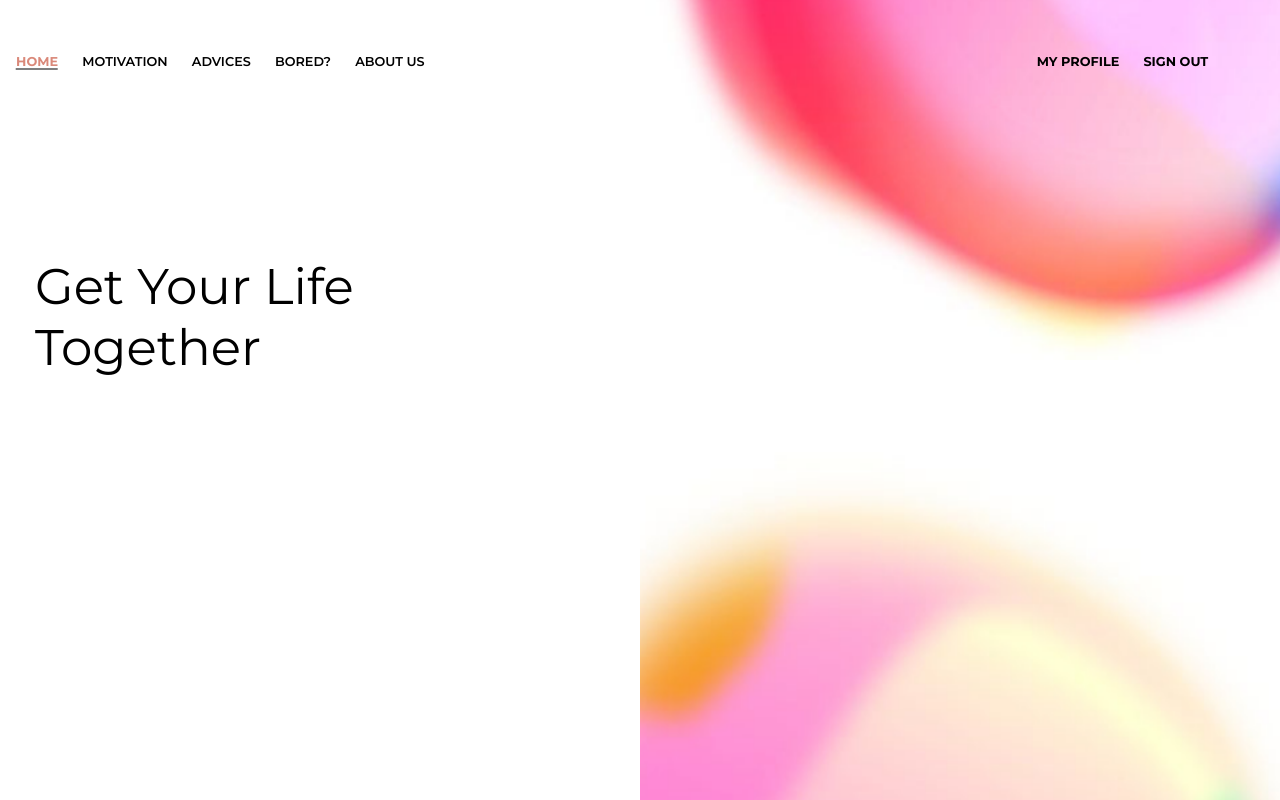
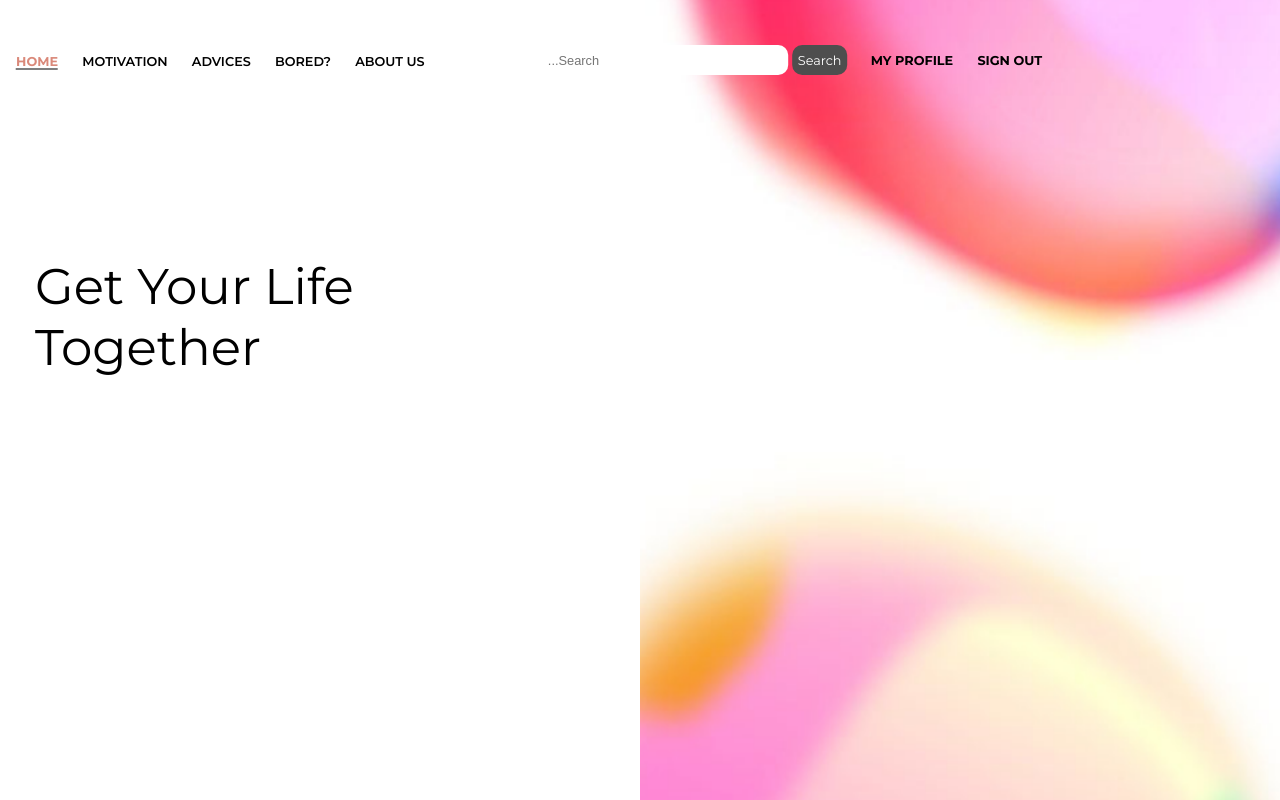
Before and after one commit to ananemsadze/Spur, a Flask app: page / in a window 1280 px wide. Run offline with Flask 2, Linux system fonts and the light colour scheme; the visitor is signed in with stand-in values (Sample User, id 1).

Commit message:
added search bar

```diff
--- a/app.py
+++ b/app.py
@@ -143,6 +143,12 @@ def bored():
 def about():
     return render_template("aboutus.html")
 
+@app.route('/Search',methods=['POST'])
+def search():
+    username = request.form['search']
+
+    return redirect('/Profile/'+str(username))
+
 
 @app.route('/Profile/<username>')
 def profile(username):
--- a/static/css/styles.css
+++ b/static/css/styles.css
@@ -32,6 +32,47 @@ li {
    margin-right: 20px;
    }
 
+.input-group{
+  text-decoration: none;
+}
+.form-control{
+  height: 30px;
+  width: 250px;
+  text-decoration: none;
+  font-size: 1em;
+  border-radius: 10px;
+  border: none;
+  outline: none;
+  padding-left: 3%;
+
+}
+.userManagement form{
+  display: inline-block;
+}
+
+.form-control:hover{
+  border:1px solid #000000;
+  border-radius: 10px;
+}
+
+.searchButton{
+  font-weight: 400;
+  text-transform: capitalize;
+  color: #ffffff;
+  background-color: #4e4e4e;
+  border-radius: 10px;
+  font-size: 1em;
+  font-family: "Montserrat", sans-serif;
+  height: 30px;
+  width: 55px;
+  border: none;
+}
+.searchButton:hover{
+  background-color:#da897a ;
+}
+.searchButton:focus{
+  background-color: #FB5569;
+}
 
 .navMenu{
   position: absolute;
@@ -96,7 +137,6 @@ li {
 
 .userManagement a:hover{
   color: #DA897A;
-  border-bottom:1px solid #000000;
   -webkit-transform: translateX(30px);
   transform: translateX(30px);
   opacity: 1;
--- a/templates/index.html
+++ b/templates/index.html
@@ -61,6 +61,15 @@
     {% block Buttons %}
         {% if 'email' in session %}
         <nav class="userManagement">
+        <li>
+      <a class="input-group" >
+          <form method="post" action="/Search">
+              <input type="search" name="search"  class="form-control" placeholder="...Search" aria-label="Search"
+                aria-describedby="search-addon" />
+              <button type="submit" class="searchButton">search</button>
+          </form>
+       </a>
+       </li>
         <li><a id="myProfile" style="font-weight: bold" href="{{ url_for('profile',username=session['username'])}}">my profile</a></li>
         <li><a id="signOut" style="font-weight: bold" href="/signout">sign out</a></li>
         </nav>
```
Also changed, not shown: static/css/myprofile.css (+45 -5 lines), templates/advices.html (+9 -0 lines), templates/bored.html (+9 -0 lines), templates/motivation.html (+9 -0 lines), templates/myprofile.html (+9 -0 lines).
